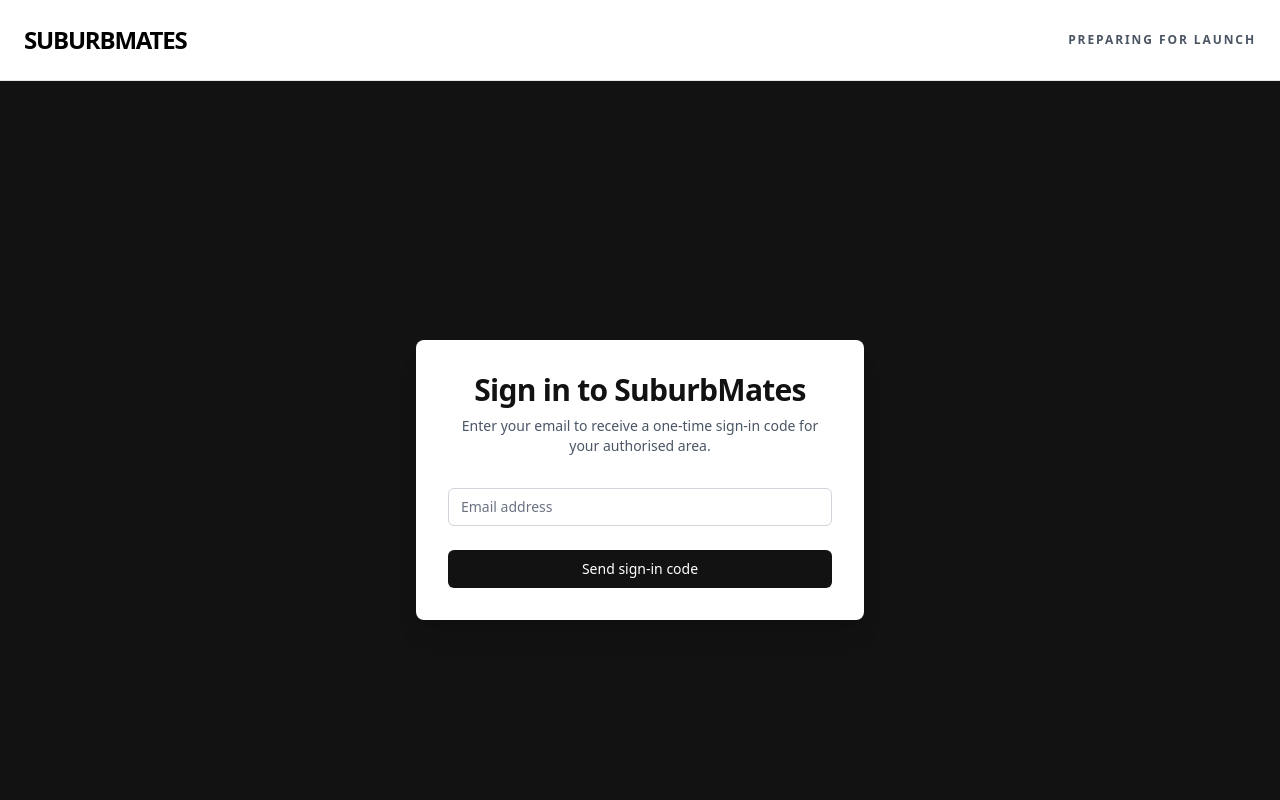
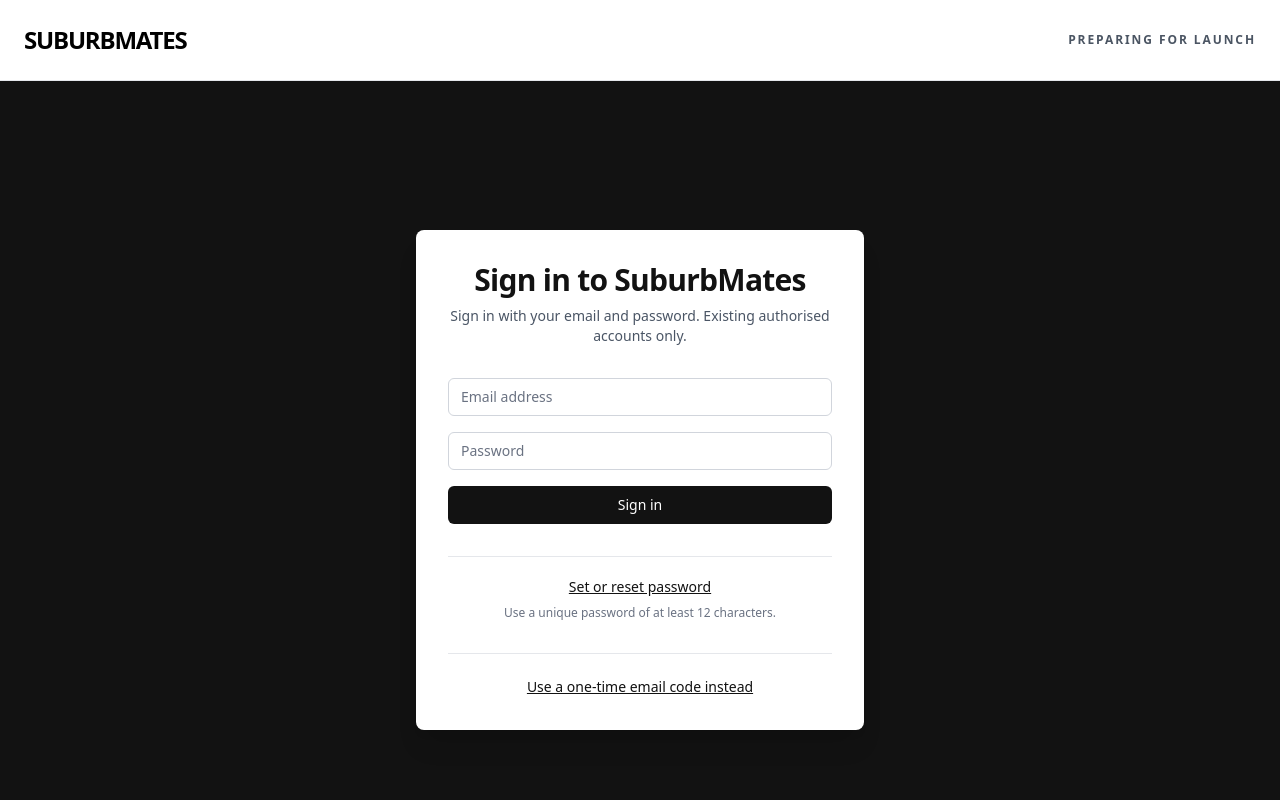
Before and after one commit to carlsuburbmates/suburbmates, a Next.js app in the folder web/: page /login in a window 1280 px wide. Shown: the top 800 px of the page. Built offline with nearby package versions, Linux system fonts and the light colour scheme.

Commit message:
Add password sign-in and recovery

```diff
--- a/package.json
+++ b/package.json
@@ -37,6 +37,7 @@
     "owner-request-withdrawal:test": "tsx scripts/test-owner-request-withdrawal-boundary.ts",
     "claim-evidence-handoff:test": "tsx scripts/test-claim-evidence-handoff-boundary.ts",
     "cross-device-email-code:test": "tsx scripts/test-cross-device-email-code-boundary.ts",
+    "password-login:test": "tsx scripts/test-password-login-boundary.ts",
     "private-business-submission-status:test": "tsx scripts/test-private-business-submission-status-boundary.ts",
     "submitter-owner-identity:test": "tsx scripts/test-submitter-owner-identity-boundary.ts",
     "owner-submitted-business-candidate:test": "tsx scripts/test-owner-submitted-business-candidate-boundary.ts",
--- a/web/src/app/(directory)/login/page.tsx
+++ b/web/src/app/(directory)/login/page.tsx
@@ -15,22 +15,36 @@ export default function LoginPage() {
 function LoginForm() {
   const searchParams = useSearchParams();
   const [email, setEmail] = useState("");
+  const [password, setPassword] = useState("");
   const [code, setCode] = useState("");
   const [loading, setLoading] = useState(false);
   const [codeSent, setCodeSent] = useState(false);
+  const [showEmailCode, setShowEmailCode] = useState(false);
   const [message, setMessage] = useState<{ kind: "error" | "success"; text: string } | null>(null);
 
   const next = safeNext(searchParams.get("next"));
 
-  const handleLogin = async (e: React.FormEvent) => {
+  const handlePasswordLogin = async (e: React.FormEvent) => {
     e.preventDefault();
     setLoading(true);
     setMessage(null);
+    const supabase = createClient();
+    const { data, error } = await supabase.auth.signInWithPassword({ email, password });
 
+    if (error || !data.session) {
+      setMessage({ kind: "error", text: "We could not sign you in with that email and password. Check both, or reset your password below." });
+    } else {
+      await new Promise<void>((resolve) => requestAnimationFrame(() => resolve()));
+      window.location.assign(next);
+    }
+    setLoading(false);
+  };
+
+  const handleSendCode = async () => {
+    setLoading(true);
+    setMessage(null);
     const supabase = createClient();
-    const { error } = await supabase.auth.signInWithOtp({
-      email,
-    });
+    const { error } = await supabase.auth.signInWithOtp({ email, options: { shouldCreateUser: false } });
 
     if (error) {
       const text = error.message.toLowerCase().includes("rate")
@@ -40,6 +54,24 @@ function LoginForm() {
     } else {
       setCodeSent(true);
       setMessage({ kind: "success", text: "Check your email for the eight-digit sign-in code. Enter it here; the email can be opened on another device." });
+    }
+    setLoading(false);
+  };
+
+  const handlePasswordReset = async () => {
+    if (!email) {
+      setMessage({ kind: "error", text: "Enter your email address first, then choose password reset." });
+      return;
+    }
+    setLoading(true);
+    setMessage(null);
+    const supabase = createClient();
+    const redirectTo = `${window.location.origin}/auth/callback?next=/reset-password`;
+    const { error } = await supabase.auth.resetPasswordForEmail(email, { redirectTo });
+    if (error) {
+      setMessage({ kind: "error", text: "We could not send the password-reset email. Wait a little while if you recently requested an email, then try again." });
+    } else {
+      setMessage({ kind: "success", text: "Check your email for the password-reset link. You can open it on the device where you want to set your password." });
     }
     setLoading(false);
   };
@@ -71,14 +103,14 @@ function LoginForm() {
       <div className="w-full max-w-md space-y-8 bg-white text-[#121212] p-8 rounded-lg shadow-xl">
         <div className="text-center">
           <h1 className="text-3xl font-extrabold tracking-tight">Sign in to SuburbMates</h1>
-          <p className="mt-2 text-sm text-gray-600">Enter your email to receive a one-time sign-in code for your authorised area.</p>
+          <p className="mt-2 text-sm text-gray-600">Sign in with your email and password. Existing authorised accounts only.</p>
         </div>
         {searchParams.get("error") === "magic-link" && (
           <p role="alert" className="rounded-md border border-amber-300 bg-amber-50 p-3 text-sm font-medium text-amber-900">
             That older sign-in link could not be completed. Request a new email code below and enter it in this browser. Do not request another code until the email rate limit has cleared.
           </p>
         )}
-        <form className="mt-8 space-y-6" onSubmit={handleLogin}>
+        <form className="mt-8 space-y-4" onSubmit={handlePasswordLogin}>
           <div>
             <label htmlFor="email" className="sr-only">Email address</label>
             <input
@@ -93,12 +125,27 @@ function LoginForm() {
             />
           </div>
           <div>
+            <label htmlFor="password" className="sr-only">Password</label>
+            <input
+              id="password"
+              name="password"
+              type="password"
+              required
+              minLength={12}
+              autoComplete="current-password"
+              className="appearance-none rounded-md relative block w-full px-3 py-2 border border-gray-300 placeholder-gray-500 text-[#121212] focus:outline-none focus:ring-[#121212] focus:border-[#121212] focus:z-10 sm:text-sm"
+              placeholder="Password"
+              value={password}
+              onChange={(e) => setPassword(e.target.value)}
+            />
+          </div>
+          <div>
             <button
               type="submit"
               disabled={loading}
               className="group relative w-full flex justify-center py-2 px-4 border border-transparent text-sm font-medium rounded-md text-white bg-[#121212] hover:bg-gray-800 focus:outline-none focus:ring-2 focus:ring-offset-2 focus:ring-[#121212] disabled:opacity-50"
             >
-              {loading ? "Sending code..." : codeSent ? "Send a new code" : "Send sign-in code"}
+              {loading ? "Signing in..." : "Sign in"}
             </button>
           </div>
           {message && (
@@ -110,7 +157,20 @@ function LoginForm() {
             </p>
           )}
         </form>
-        {codeSent && (
+        <div className="border-t border-gray-200 pt-5 text-center text-sm">
+          <button type="button" disabled={loading} onClick={handlePasswordReset} className="font-medium text-[#121212] underline hover:text-gray-700 disabled:opacity-50">Set or reset password</button>
+          <p className="mt-2 text-xs text-gray-500">Use a unique password of at least 12 characters.</p>
+        </div>
+        <div className="border-t border-gray-200 pt-5">
+          <button type="button" disabled={loading} onClick={() => setShowEmailCode((visible) => !visible)} className="w-full text-sm font-medium text-[#121212] underline hover:text-gray-700 disabled:opacity-50">{showEmailCode ? "Hide email-code sign-in" : "Use a one-time email code instead"}</button>
+        </div>
+        {showEmailCode && (
+          <div className="space-y-4">
+            <button type="button" disabled={loading || !email} onClick={handleSendCode} className="group relative flex w-full justify-center rounded-md border border-[#121212] bg-white px-4 py-2 text-sm font-medium text-[#121212] hover:bg-gray-50 focus:outline-none focus:ring-2 focus:ring-[#121212] focus:ring-offset-2 disabled:opacity-50">{loading ? "Sending code..." : codeSent ? "Send a new code" : "Send sign-in code"}</button>
+            {!email && <p className="text-center text-xs text-gray-500">Enter your email address above before requesting a code.</p>}
+          </div>
+        )}
+        {showEmailCode && codeSent && (
           <form className="space-y-4 border-t border-gray-200 pt-6" onSubmit={handleCodeVerification}>
             <div>
               <label htmlFor="code" className="text-sm font-medium text-gray-700">Sign-in code</label>
--- /dev/null
+++ b/web/src/app/(directory)/reset-password/page.tsx
@@ -0,0 +1,47 @@
+"use client";
+
+import { FormEvent, useState } from "react";
+import { createClient } from "@/utils/supabase/client";
+
+export default function ResetPasswordPage() {
+  const [password, setPassword] = useState("");
+  const [confirmation, setConfirmation] = useState("");
+  const [loading, setLoading] = useState(false);
+  const [message, setMessage] = useState<{ kind: "error" | "success"; text: string } | null>(null);
+
+  const handleSubmit = async (event: FormEvent) => {
+    event.preventDefault();
+    if (password.length < 12) {
+      setMessage({ kind: "error", text: "Use a password with at least 12 characters." });
+      return;
+    }
+    if (password !== confirmation) {
+      setMessage({ kind: "error", text: "The two passwords do not match." });
+      return;
+    }
+    setLoading(true);
+    setMessage(null);
+    const { error } = await createClient().auth.updateUser({ password });
+    if (error) {
+      setMessage({ kind: "error", text: "This password-reset link could not be completed. Request a new reset email and open its newest link." });
+    } else {
+      setMessage({ kind: "success", text: "Your password is set. You can now sign in with it on any device." });
+    }
+    setLoading(false);
+  };
+
+  return (
+    <main className="min-h-screen bg-[#121212] p-4 text-white flex items-center justify-center">
+      <section className="w-full max-w-md rounded-lg bg-white p-8 text-[#121212] shadow-xl">
+        <h1 className="text-3xl font-extrabold tracking-tight">Set your password</h1>
+        <p className="mt-2 text-sm text-gray-600">Choose a unique password with at least 12 characters.</p>
+        <form className="mt-8 space-y-4" onSubmit={handleSubmit}>
+          <input aria-label="New password" type="password" required minLength={12} autoComplete="new-password" className="block w-full rounded-md border border-gray-300 px-3 py-2 text-[#121212]" placeholder="New password" value={password} onChange={(event) => setPassword(event.target.value)} />
+          <input aria-label="Confirm new password" type="password" required minLength={12} autoComplete="new-password" className="block w-full rounded-md border border-gray-300 px-3 py-2 text-[#121212]" placeholder="Confirm new password" value={confirmation} onChange={(event) => setConfirmation(event.target.value)} />
+          <button type="submit" disabled={loading} className="flex w-full justify-center rounded-md bg-[#121212] px-4 py-2 text-sm font-medium text-white hover:bg-gray-800 disabled:opacity-50">{loading ? "Saving password..." : "Save password"}</button>
+        </form>
+        {message && <p role={message.kind === "error" ? "alert" : "status"} className={`mt-4 rounded-md border p-3 text-center text-sm font-medium ${message.kind === "error" ? "border-red-300 bg-red-50 text-red-800" : "border-green-300 bg-green-50 text-green-800"}`}>{message.text}</p>}
+      </section>
+    </main>
+  );
+}
```
Also changed, not shown: 3 other files (tests, documents, lock files or other folders).
